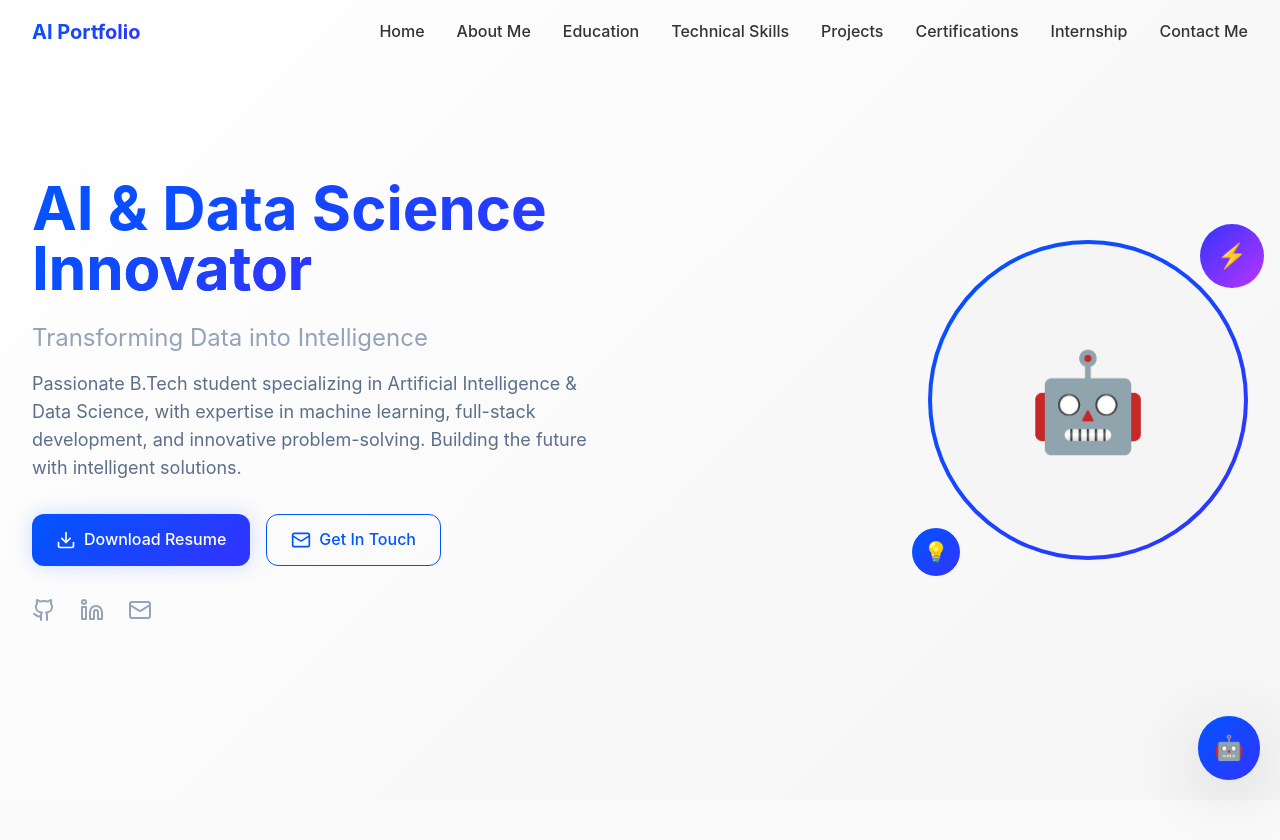
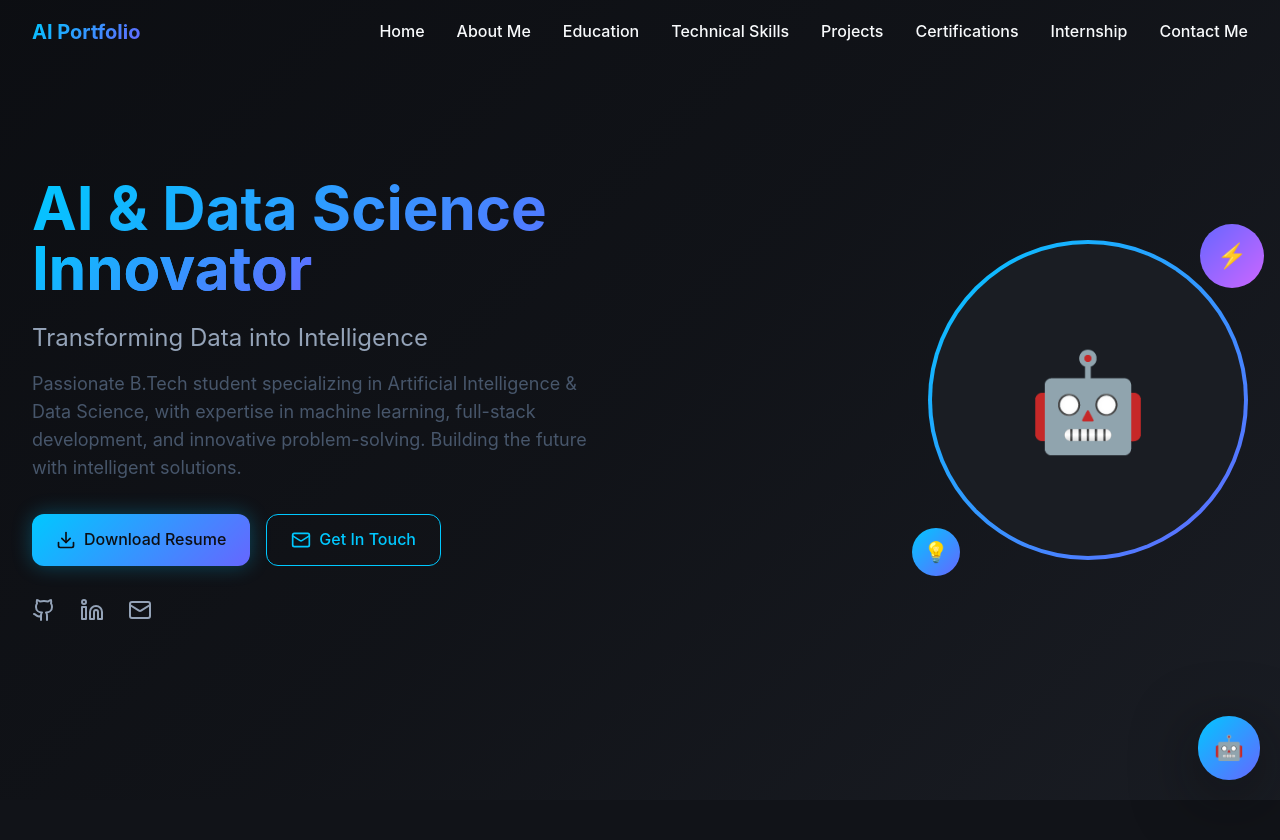
Before and after one commit to MrGiriDevelopers/Bhaviya, a React (Vite) app: page / in a window 1280 px wide. Shown: the top 840 px of the page. Built offline with nearby package versions, Linux system fonts and the light colour scheme.

Commit message:
Reverted to commit 3066f2fa820aa2a77c6702bbd68d3480d5434b66

```diff
--- a/src/index.css
+++ b/src/index.css
@@ -7,28 +7,28 @@
 
 @layer base {
   :root {
-    /* Light mode colors */
-    --background: 0 0% 100%;        /* #ffffff */
-    --foreground: 0 0% 20%;         /* #333333 */
+    /* Dark theme AI portfolio colors */
+    --background: 222 20% 6%;
+    --foreground: 210 40% 98%;
 
-    --surface: 0 0% 98%;
-    --surface-elevated: 0 0% 96%;
+    --surface: 222 18% 8%;
+    --surface-elevated: 222 16% 12%;
 
-    --primary: 220 100% 50%;
-    --primary-dark: 220 100% 40%;
-    --primary-glow: 220 100% 60%;
+    --primary: 193 100% 50%;
+    --primary-dark: 193 100% 40%;
+    --primary-glow: 193 100% 60%;
 
-    --secondary: 240 100% 60%;
-    --secondary-dark: 240 100% 50%;
+    --secondary: 240 100% 70%;
+    --secondary-dark: 240 100% 60%;
 
-    --accent: 280 100% 60%;
-    --accent-dark: 280 100% 50%;
+    --accent: 280 100% 70%;
+    --accent-dark: 280 100% 60%;
 
     --muted: 215 20% 65%;
-    --muted-dark: 215 20% 45%;
+    --muted-dark: 215 20% 35%;
 
-    --border: 220 13% 91%;
-    --border-light: 220 13% 95%;
+    --border: 217 32% 17%;
+    --border-light: 217 32% 25%;
 
     --success: 142 76% 36%;
     --warning: 38 92% 50%;
@@ -41,45 +41,15 @@
     --gradient-card: linear-gradient(145deg, hsl(var(--surface)), hsl(var(--surface-elevated)));
 
     /* Shadows */
-    --shadow-glow: 0 0 20px hsl(var(--primary) / 0.2);
-    --shadow-card: 0 8px 32px hsl(220 20% 20% / 0.1);
-    --shadow-elevated: 0 16px 64px hsl(220 20% 20% / 0.15);
+    --shadow-glow: 0 0 20px hsl(var(--primary) / 0.3);
+    --shadow-card: 0 8px 32px hsl(220 20% 4% / 0.4);
+    --shadow-elevated: 0 16px 64px hsl(220 20% 4% / 0.6);
 
     /* Animations */
     --transition-smooth: all 0.3s cubic-bezier(0.4, 0, 0.2, 1);
     --transition-bounce: all 0.4s cubic-bezier(0.68, -0.55, 0.265, 1.55);
 
     --radius: 12px;
-  }
-
-  body.dark-mode {
-    /* Dark mode colors */
-    --background: 0 0% 10%;         /* #1a1a1a */
-    --foreground: 0 0% 94%;         /* #f0f0f0 */
-
-    --surface: 0 0% 12%;
-    --surface-elevated: 0 0% 15%;
-
-    --primary: 220 100% 60%;
-    --primary-dark: 220 100% 50%;
-    --primary-glow: 220 100% 70%;
-
-    --secondary: 240 100% 70%;
-    --secondary-dark: 240 100% 60%;
-
-    --accent: 280 100% 70%;
-    --accent-dark: 280 100% 60%;
-
-    --muted: 215 20% 65%;
-    --muted-dark: 215 20% 35%;
-
-    --border: 220 13% 25%;
-    --border-light: 220 13% 30%;
-
-    /* Dark mode shadows */
-    --shadow-glow: 0 0 20px hsl(var(--primary) / 0.3);
-    --shadow-card: 0 8px 32px hsl(220 20% 4% / 0.4);
-    --shadow-elevated: 0 16px 64px hsl(220 20% 4% / 0.6);
   }
 }
 
```
